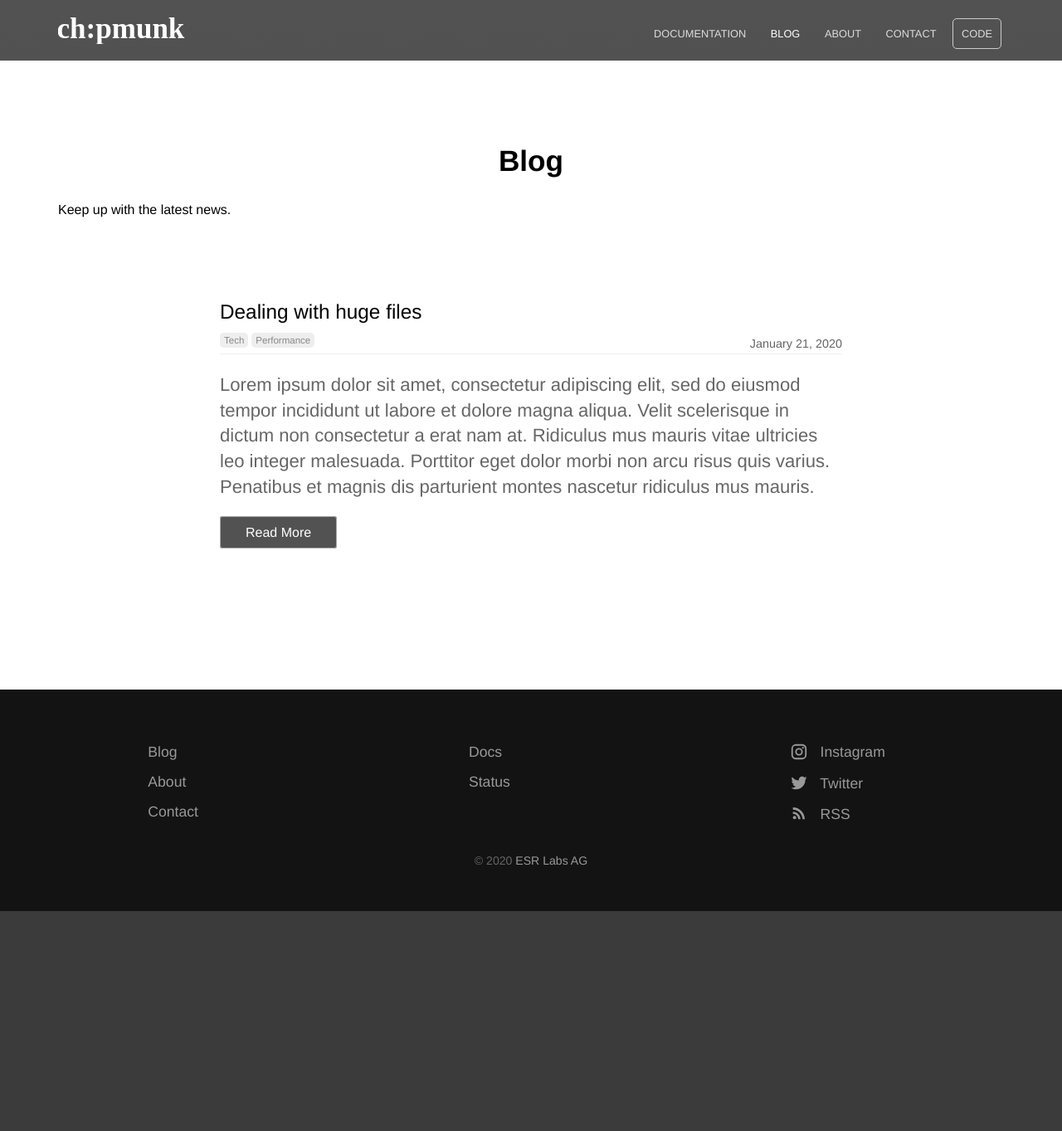
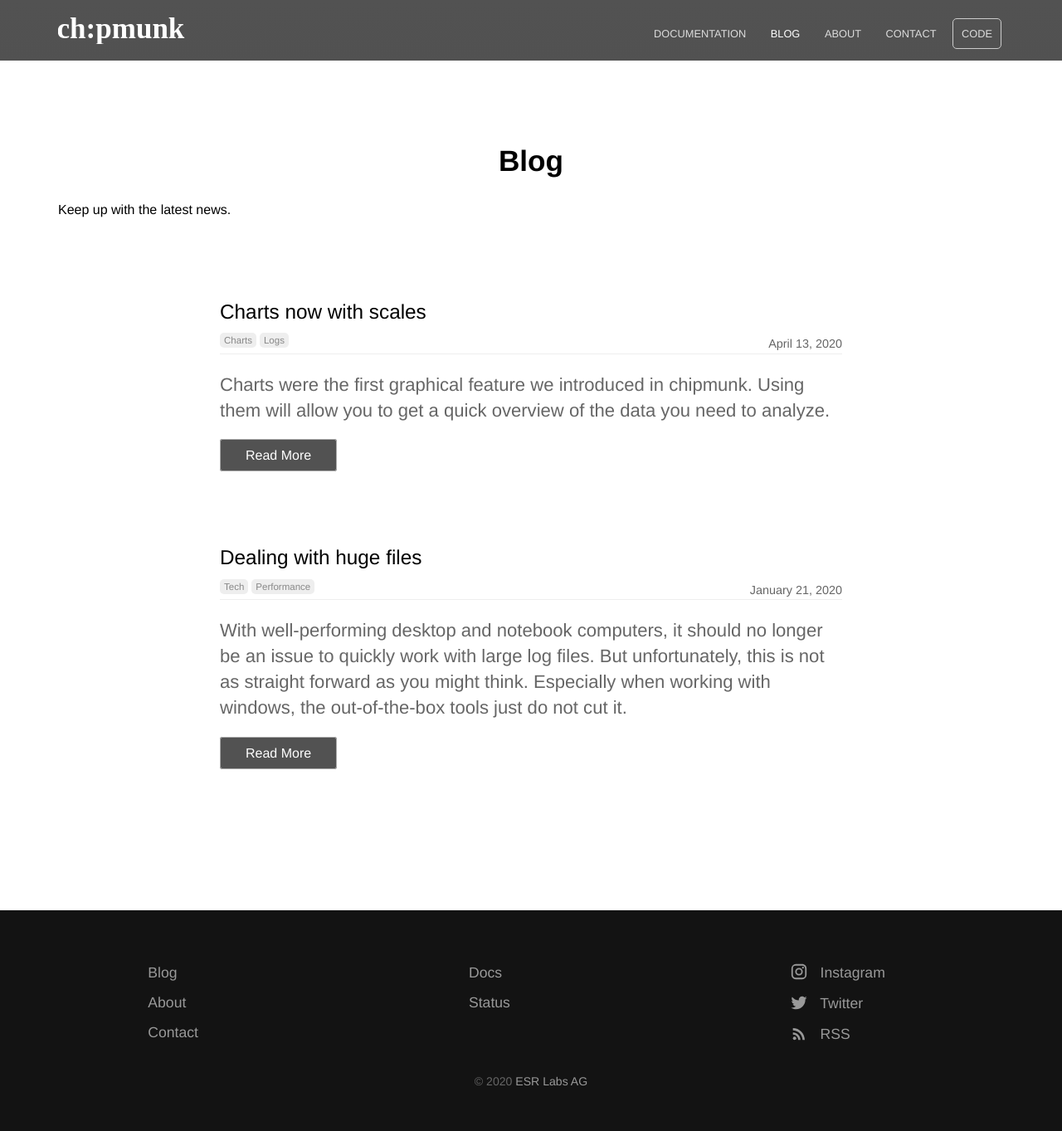
Before and after one commit to esrlabs/chipmunk-docs, a Jekyll site: the page built from jekyll/blog/index.html, in a window 1280 px wide. Shown: the whole page at 83% size. Built offline with Jekyll 4.4.1, drawn with Linux system fonts in a browser that asks for light colours; the list of posts is cut into pages by our own code; before the commit the page ends 1098 px from its top, so only the background shows below that.

Commit message:
added blogpost about performance and charts

````diff
--- a/jekyll/_posts/2020-01-21-dealing-with-huge-files.md
+++ b/jekyll/_posts/2020-01-21-dealing-with-huge-files.md
@@ -7,18 +7,40 @@
 author_staff_member: oliver
 ---
 
-Lorem ipsum dolor sit amet, consectetur adipiscing elit, sed do eiusmod tempor incididunt ut labore et dolore magna aliqua. Velit scelerisque in dictum non consectetur a erat nam at. Ridiculus mus mauris vitae ultricies leo integer malesuada. Porttitor eget dolor morbi non arcu risus quis varius. Penatibus et magnis dis parturient montes nascetur ridiculus mus mauris.
+With well-performing desktop and notebook computers, it should no longer be an issue to quickly work with large log files. But unfortunately, this is not as straight forward as you might think. Especially when working with windows, the out-of-the-box tools just do not cut it.
+
+<img src="{{ site.baseurl }}/images/notepad_indexing.png" alt="Notepad" title="Notepad"
+  style="width: 50%; display:block; margin-left:auto; margin-right:auto;" />
+
+A developer or sysadmin should not have to worry about the incapabilities of the tools but the content of the log file.
 
 ## Large is not Huge
 
-Elit ullamcorper dignissim cras tincidunt lobortis feugiat. Elementum integer enim neque volutpat. Amet purus gravida quis blandit turpis cursus in. Ullamcorper sit amet risus nullam. Libero justo laoreet sit amet cursus sit amet dictum. Odio ut sem nulla pharetra diam sit amet nisl suscipit. Ornare suspendisse sed nisi lacus. Vestibulum rhoncus est pellentesque elit ullamcorper dignissim. Adipiscing elit duis tristique sollicitudin nibh sit amet commodo nulla. Viverra orci sagittis eu volutpat odio facilisis mauris. Nec tincidunt praesent semper feugiat nibh sed. Dictum fusce ut placerat orci nulla pellentesque.
+Of course, there are solutions available, even though you need to search for them. But things often go south when files get too large. But what should we consider too large? I'd say as long as your system can deal with a huge file on disk, all functionality of a good log viewing tool should be available with a minimum performance impact.
 
-![Many](https://source.unsplash.com/user/aledicredico/d5BZLHMlntw)
+![Notepad]({{ site.baseurl }}/images/iceberg.jpg)
+
+Let's say you have a 10 GByte log file. You should not have to wait when opening it and you should have excellent performance when executing search requests for the whole document.
 
 ## Why are we so fast?
 
-In est ante in nibh mauris cursus mattis molestie. Facilisis sed odio morbi quis commodo odio aenean sed adipiscing. Maecenas accumsan lacus vel facilisis. Mi sit amet mauris commodo quis imperdiet massa. Molestie nunc non blandit massa enim nec. A pellentesque sit amet porttitor eget. Ultricies mi quis hendrerit dolor magna eget. Mi sit amet mauris commodo quis imperdiet. Fusce ut placerat orci nulla pellentesque. Lectus mauris ultrices eros in. Nam libero justo laoreet sit amet cursus sit amet. Augue lacus viverra vitae congue eu consequat. Id donec ultrices tincidunt arcu non sodales. Vitae proin sagittis nisl rhoncus mattis rhoncus. Dolor sed viverra ipsum nunc aliquet. Sagittis eu volutpat odio facilisis mauris sit. Mi tempus imperdiet nulla malesuada pellentesque elit eget gravida. Felis eget nunc lobortis mattis aliquam faucibus purus in.
+All performance intense operations in chipmunk are implemented in Rust and great care was taken to make them efficient. Data is processed lazily and thus even the biggest files can be processed quickly. For searching, we rely on the brilliant [ripgrep tool](https://github.com/BurntSushi/ripgrep) which is the fastest search tool around to our knowledge.
+
+Here is an unscientific benchmark for dealing with a 1.7GByte file. We tried multiple applications that are known for their ability to deal with huge files. These are the applications we tried:
+logExpert (a nice log-viewer for windows)
+Sublime (fast native editor for macOS)
+bare Vim
+BBEdit (very fast native editor for macOS)
+glogg (awesome logging tool)
+chipmunk
+Tests were conducted on a powerful MacBook Pro (2.3GHz 8-Core) and with both the macOS version of chipmunk and the Windows version running in a virtual machine.
 
 ![Performance]({{ site.baseurl }}/images/performance.png)
 
-Integer enim neque volutpat ac tincidunt vitae semper quis lectus. Amet mauris commodo quis imperdiet massa tincidunt nunc. Magna eget est lorem ipsum. Arcu dui vivamus arcu felis bibendum ut. Turpis egestas maecenas pharetra convallis posuere morbi leo urna molestie. Nulla aliquet enim tortor at auctor urna nunc id.
+Another important use-case is, of course, executing searches across the whole content. The search in `logExpert` took more than 4 minutes and the results were thus excluded.
+
+![Performance]({{ site.baseurl }}/images/search_performance.png)
+
+While chipmunks' performance is good it is necessary to point out that we assume the target audience (developers, sysadmins, analysts) have access to fast hardware with SSD drives. We haven't tested chipmunk on old hardware with HDD drives but we expect that our performance will be worse here since we make extensive use of the underlying disk system for any huge files.
+
+Photo by Hubert Neufeld on Unsplash
--- /dev/null
+++ b/jekyll/_posts/2020-04-13-charts-with-scales.md
@@ -0,0 +1,33 @@
+---
+date: 2020-04-13
+title: Charts now with scales
+categories:
+  - charts
+  - logs
+author_staff_member: oliver
+---
+
+Charts were the first graphical feature we introduced in chipmunk. Using them will allow you to get a quick overview of the data you need to analyze.
+
+## Data with a chart
+In an example we used chipmunks command-plugin to repeatedly execute the `top` command:
+```bash
+top -s 5 | rg "Load|CPU\susage|Networks|Disks"
+```
+We applied a chart-search-expression to the data, once to extract the CPU usage and once to extract the Load average.
+![Performance]({{ site.baseurl }}/images/charts_without_scale.png)
+
+## Details for individual charts
+
+While we think this is already immensely powerful, the charts feature gained a very important detail with the latest release: charts can now show you the scale of the data they depict, depending on which of the graphs is selected.
+In the images below, we respectively selected the green and the pink graph.
+
+![Performance]({{ site.baseurl }}/images/chart_with_green_scale.png)
+
+It's now easy to see at a glance that the load was always between 1 and 2 percent.
+
+![Performance]({{ site.baseurl }}/images/chart_with_red_scale.png)
+
+The CPU usage was between 0 and 30 percent.
+
+We hope that this little detail will make charts even more useful to you.
````
Also changed, not shown: jekyll/images/chart_with_green_scale.png (added), jekyll/images/chart_with_red_scale.png (added), jekyll/images/charts_without_scale.png (added), jekyll/images/iceberg.jpg (added), jekyll/images/notepad_indexing.png (added), jekyll/images/performance.png, jekyll/images/search_performance.png (added).
